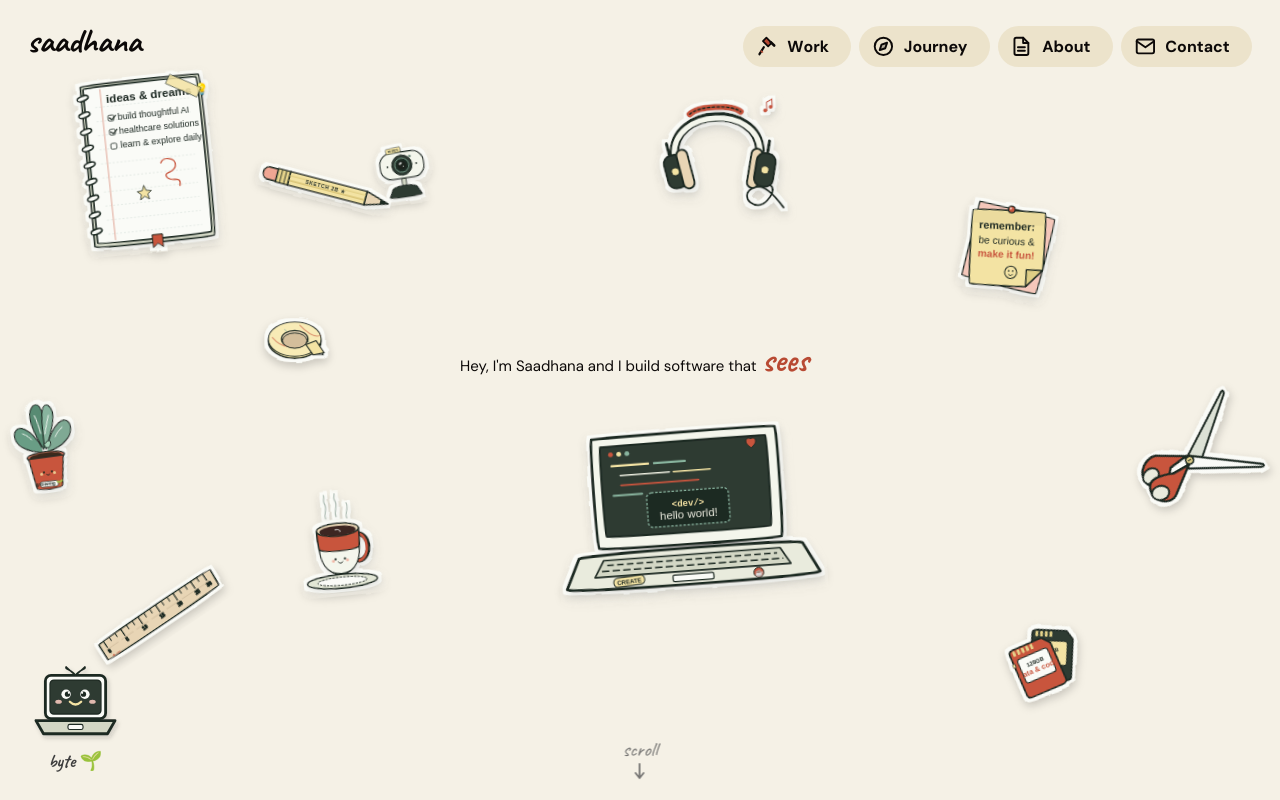
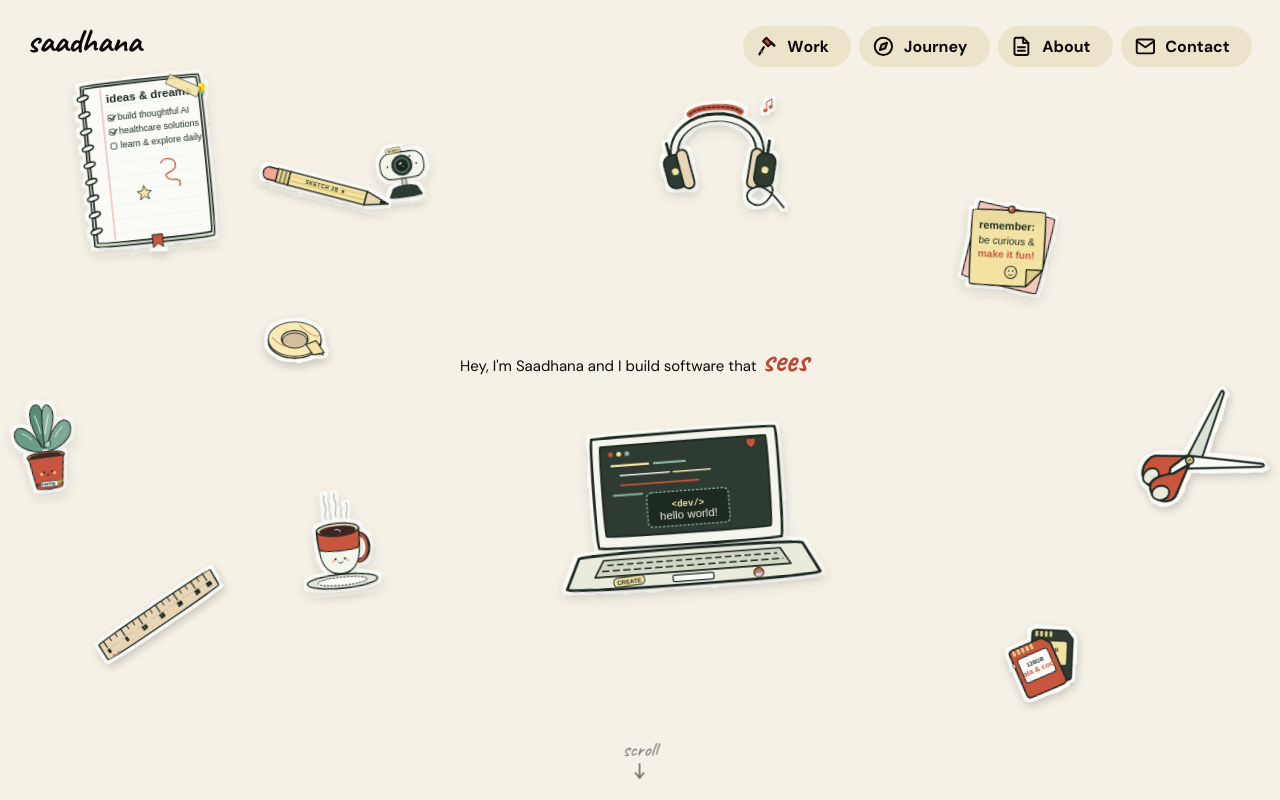
Before and after one commit to saadhana4/online-portfolio, a React (Vite) app: page / in a window 1280 px wide. Built offline with nearby package versions, Linux system fonts and the light colour scheme.

Commit message:
Remove bottom-left byte mascot doodle

```diff
--- a/src/App.css
+++ b/src/App.css
@@ -513,72 +513,6 @@
     opacity: 0;
     transform: translate(-50%, -50%) rotate(calc(var(--spark-rot) + 12deg)) scale(1.35);
   }
-}
-
-/* ==========================================================================
-   DOODLE COMPANION (Bottom-Left)
-   Left 28px, bottom 24px
-   ========================================================================== */
-.desk-doodle-container {
-  position: absolute;
-  bottom: 24px;
-  left: 28px;
-  z-index: 30;
-  display: flex;
-  flex-direction: column;
-  align-items: center;
-  cursor: pointer;
-  outline: none;
-  pointer-events: auto;
-}
-
-.desk-doodle-container:hover .doodle-character-svg {
-  transform: translateY(-4px) scale(1.05);
-}
-
-.desk-doodle-container:focus-visible {
-  outline: 2px solid var(--base-400);
-  border-radius: 12px;
-}
-
-.doodle-character-svg {
-  transition: transform 0.2s cubic-bezier(0.34, 1.56, 0.64, 1);
-}
-
-.doodle-caption {
-  font-size: 1.15rem;
-  font-weight: 700;
-  color: var(--base-350);
-  margin-top: 2px;
-}
-
-.doodle-speech-bubble {
-  position: absolute;
-  bottom: 92px;
-  left: 0;
-  background-color: var(--pill);
-  color: var(--base-400);
-  border: 1.5px solid var(--base-400);
-  border-radius: 14px;
-  padding: 8px 14px;
-  font-size: 1.1rem;
-  font-weight: 700;
-  box-shadow: 2px 3px 0px var(--base-400);
-  white-space: nowrap;
-  display: flex;
-  align-items: center;
-  gap: 8px;
-  animation: fadeIn 0.2s ease-out;
-}
-
-.doodle-speech-close {
-  background: none;
-  border: none;
-  font-size: 1.1rem;
-  font-weight: 800;
-  cursor: pointer;
-  color: var(--base-400);
-  line-height: 1;
 }
 
 /* ==========================================================================
@@ -1211,13 +1145,6 @@
     vertical-align: baseline;
   }
 
-  .desk-doodle-container {
-    bottom: 14px;
-    left: 14px;
-    transform: scale(0.8);
-    transform-origin: bottom left;
-  }
-
   .phone-modal-backdrop {
     padding: 0 8px 10px 8px;
   }
--- a/src/components/DeskHome.tsx
+++ b/src/components/DeskHome.tsx
@@ -2,7 +2,6 @@ import React, { useState, useEffect, useRef } from 'react';
 import { deskObjects } from '../data/deskObjects';
 import { getHeroYPercent, getObjectTransform } from '../data/driftKeyframes';
 import { HeroLine, type HeroWord } from './HeroLine';
-import { DoodleCompanion } from './DoodleCompanion';
 
 interface Spark {
   id: number;
@@ -325,9 +324,9 @@ export const DeskHome: React.FC = () => {
 
   // Pointerdown handler for Click Spark burst
   const handlePointerDown = (e: React.PointerEvent<HTMLDivElement>) => {
-    // Skip if clicking on interactive elements like nav, mascot, links, buttons
+    // Skip if clicking on interactive elements like nav, links, buttons
     const target = e.target as HTMLElement | null;
-    if (target && target.closest('a, button, nav, .desk-doodle-container, input, select, textarea')) {
+    if (target && target.closest('a, button, nav, input, select, textarea')) {
       return;
     }
 
@@ -399,9 +398,6 @@ export const DeskHome: React.FC = () => {
         })}
       </div>
 
-      {/* Bottom-left Doodle mascot */}
-      <DoodleCompanion />
-
       {/* Handwritten scroll hint with doodle arrow */}
       <div
         className={`desk-scroll-hint font-handwriting ${hasInteracted ? 'is-faded' : ''}`}
--- a/src/components/DoodleCompanion.tsx
+++ /dev/null
@@ -1,116 +0,0 @@
-import React, { useState } from 'react';
-
-export const DoodleCompanion: React.FC = () => {
-  const [speech, setSpeech] = useState<string | null>(null);
-
-  const messages = [
-    'hi there! welcome to my desk ✨',
-    'feel free to explore the notes & projects 🌿',
-    'built with care & curiosity 💡',
-    'press Esc anytime to close notes ☕',
-  ];
-
-  const handleClick = () => {
-    setSpeech((prev) => {
-      const nextIndex = (messages.indexOf(prev || '') + 1) % messages.length;
-      return messages[nextIndex];
-    });
-  };
-
-  return (
-    <div
-      className="desk-doodle-container"
-      role="button"
-      tabIndex={0}
-      onClick={handleClick}
-      onKeyDown={(e) => {
-        if (e.key === 'Enter' || e.key === ' ') {
-          e.preventDefault();
-          handleClick();
-        }
-      }}
-      aria-label="Saadhana's desk mascot doodle. Click to say hello!"
-    >
-      {/* Speech Bubble */}
-      {speech && (
-        <div className="doodle-speech-bubble font-handwriting" role="status">
-          <span>{speech}</span>
-          <button
-            className="doodle-speech-close"
-            onClick={(e) => {
-              e.stopPropagation();
-              setSpeech(null);
-            }}
-            aria-label="Close speech bubble"
-          >
-            ×
-          </button>
-        </div>
-      )}
-
-      {/* Hand-drawn laptop-with-eyes SVG */}
-      <svg
-        className="doodle-character-svg"
-        viewBox="0 0 100 85"
-        width="95"
-        height="80"
-        fill="none"
-        xmlns="http://www.w3.org/2000/svg"
-        aria-hidden="true"
-      >
-        <filter id="doodle-shadow" x="-10%" y="-10%" width="120%" height="130%">
-          <feDropShadow dx="2" dy="3" stdDeviation="2.5" floodColor="#1F2A24" floodOpacity="0.18" />
-        </filter>
-
-        <g filter="url(#doodle-shadow)">
-          {/* Laptop Screen Frame */}
-          <rect
-            x="18"
-            y="10"
-            width="64"
-            height="46"
-            rx="6"
-            fill="#FAFBF7"
-            stroke="#1F2A24"
-            strokeWidth="3"
-            strokeLinecap="round"
-          />
-          {/* Screen Display Interior */}
-          <rect x="23" y="15" width="54" height="36" rx="4" fill="#2E3A33" stroke="#1F2A24" strokeWidth="1.5" />
-
-          {/* Eyes (Cute big blinking eyes) */}
-          <circle cx="40" cy="30" r="5" fill="#FAFBF7" />
-          <circle cx="41.5" cy="30" r="2.8" fill="#1F2A24" />
-          <circle cx="43" cy="28.5" r="1.2" fill="#FAFBF7" />
-
-          <circle cx="60" cy="30" r="5" fill="#FAFBF7" />
-          <circle cx="58.5" cy="30" r="2.8" fill="#1F2A24" />
-          <circle cx="57" cy="28.5" r="1.2" fill="#FAFBF7" />
-
-          {/* Rosy blush */}
-          <ellipse cx="32" cy="38" rx="3.5" ry="2.2" fill="#F4C7BA" opacity="0.9" />
-          <ellipse cx="68" cy="38" rx="3.5" ry="2.2" fill="#F4C7BA" opacity="0.9" />
-
-          {/* Cheerful Smile */}
-          <path d="M44 38 Q50 44 56 38" stroke="#F3E3A3" strokeWidth="2.5" strokeLinecap="round" fill="none" />
-
-          {/* Laptop Base */}
-          <path
-            d="M8 58 L92 58 L84 72 L16 72 Z"
-            fill="#D3D7C5"
-            stroke="#1F2A24"
-            strokeWidth="3"
-            strokeLinejoin="round"
-          />
-          {/* Trackpad */}
-          <rect x="42" y="62" width="16" height="5.5" rx="2" fill="#FAFBF7" stroke="#1F2A24" strokeWidth="1.2" />
-
-          {/* Tiny sprouting leaf sprout on top of laptop! */}
-          <path d="M50 10 C46 3, 38 4, 40 1 Z" fill="#88B49E" stroke="#1F2A24" strokeWidth="1.5" />
-          <path d="M50 10 C54 3, 62 4, 60 1 Z" fill="#88B49E" stroke="#1F2A24" strokeWidth="1.5" />
-        </g>
-      </svg>
-      <span className="doodle-caption font-handwriting">byte 🌱</span>
-    </div>
-  );
-};
```
